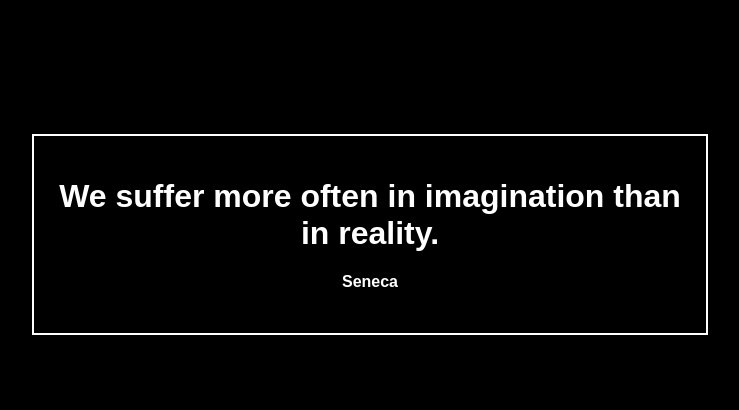
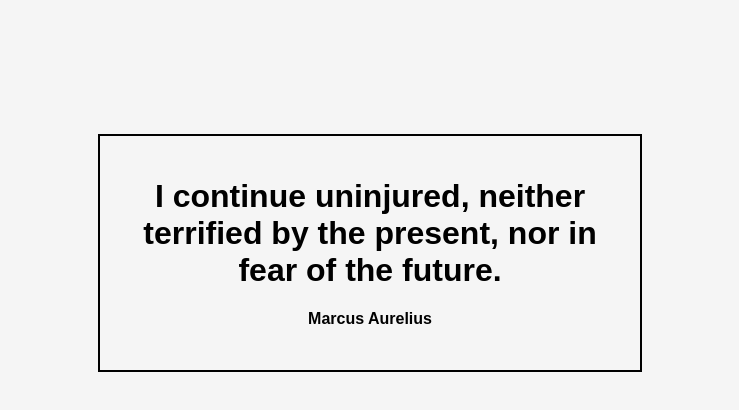
Before and after one commit to robertstipp/recite, a React (Create React App) app: page / in a window 1280 px wide. Shown: the top 410 px of the page, without its empty margins (270-1009 px from the left). Built offline with nearby package versions, Linux system fonts and the light colour scheme.

Commit message:
Jan 4 2022

```diff
--- a/src/App.js
+++ b/src/App.js
@@ -1,20 +1,13 @@
 import React from "react";
+
+import Quote from "./components/Quote";
+import Card from "./components/Card";
 
 // CSS
 import "./index.css";
 
-const Card = (props) => {
-  return <div className="card">{props.children}</div>;
-};
 
-const Quote = (props) => {
-  return (
-    <div className="quote">
-      <h1>We suffer more often in imagination than in reality.</h1>
-      <h4>Seneca</h4>
-    </div>
-  );
-};
+
 
 const App = () => {
   return (
--- /dev/null
+++ b/src/components/Card.js
@@ -0,0 +1,6 @@
+import classes from "./Card.module.css";
+
+const Card = (props) => {
+  return <div className={classes.card}>{props.children}</div>;
+};
+export default Card;
--- /dev/null
+++ b/src/components/Card.module.css
@@ -0,0 +1,5 @@
+.card {
+  display: flex;
+  justify-content: center;
+  align-items: center;
+}
--- /dev/null
+++ b/src/components/Quote.js
@@ -0,0 +1,18 @@
+import classes from "./Quote.module.css";
+
+const text = {
+  quote:
+    "I continue uninjured, neither terrified by the present, nor in fear of the future.",
+  author: "Marcus Aurelius",
+};
+
+const Quote = (props) => {
+  return (
+    <div className={classes.quote}>
+      <h1>{text.quote}</h1>
+      <h4>{text.author}</h4>
+    </div>
+  );
+};
+
+export default Quote;
--- /dev/null
+++ b/src/components/Quote.module.css
@@ -0,0 +1,6 @@
+.quote {
+  width: 500px;
+  border: 2px solid black;
+  margin: 10%;
+  padding: 20px;
+}
--- a/src/index.css
+++ b/src/index.css
@@ -1,5 +1,5 @@
 * {
-  background-color: rgb(0, 0, 0);
+  background-color: whitesmoke;
 }
 
 @import url("https://fonts.googleapis.com/css2?family=Montserrat&display=swap");
@@ -10,25 +10,12 @@
   position: relative;
 }
 
-.card {
-  display: flex;
-  justify-content: center;
-  align-items: center;
-}
-
-.quote {
-  width: 50%;
-  color: rgb(255, 255, 255);
-  border: 2px solid rgb(255, 255, 255);
-  margin: 10%;
-  padding: 20px;
-}
-
 h1 {
   font-size: 2rem;
+  color: black;
 }
 
 h4 {
-  font-size: 1.0rem;
-  color: rgb(255, 255, 255);
+  font-size: 1rem;
+  color: black;
 }
```
